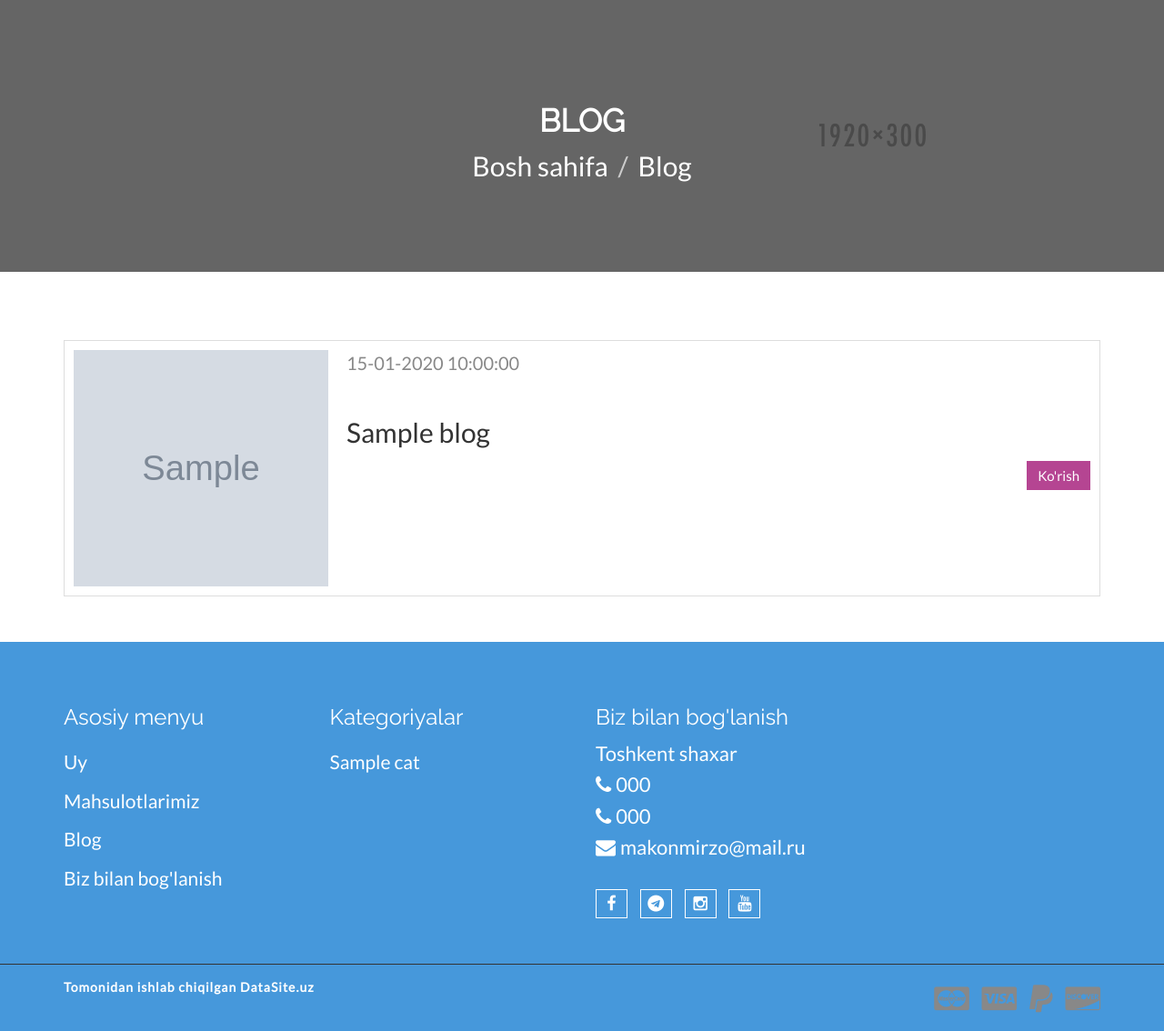
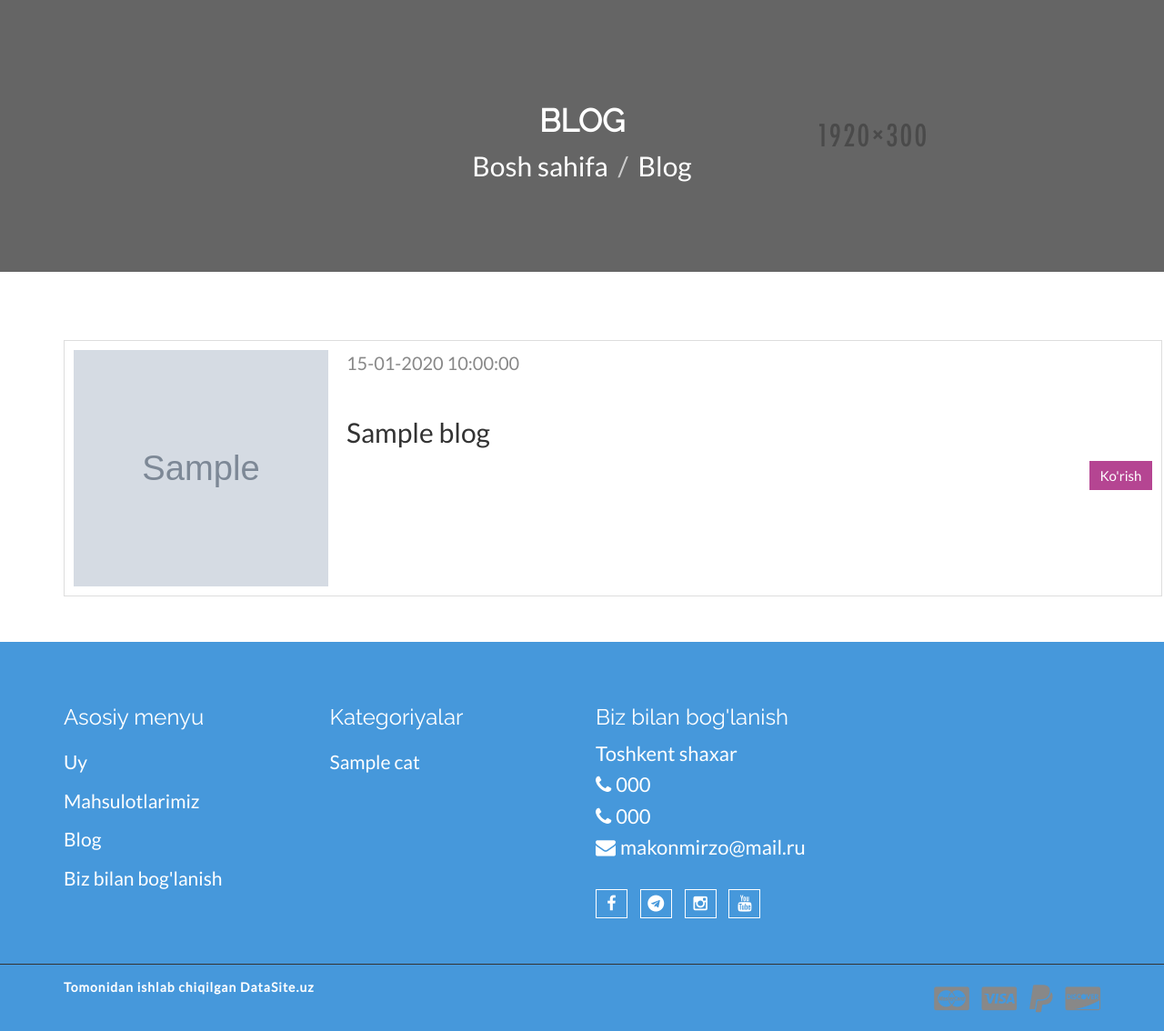
Before and after one commit to erkin7333/ortopedik-shop, a Django app: template template/main/blog.html in a window 1280 px wide; the page is wider, and only the part inside the window is pictured. Shown: the part 124-1258 px from the top of that part at 91% size. Run offline with Django 4.2, Linux system fonts and the light colour scheme; the template is opened without the code that fills it: most values are stand-ins (such as "Sample title", 1, 10 or a date in 2020); grey boxes marked "Sample" are stand-in pictures; some libraries are stand-ins or nearby versions.

Commit message:
Maxsulotlar razmeri o'zgardi

```diff
--- a/static/css/style.css
+++ b/static/css/style.css
@@ -2696,7 +2696,7 @@ img {
   display: inline;
   float: left;
   padding: 50px 0;
-  width: 100%;
+  width: 106%;
 }
 #aa-blog-archive .aa-blog-archive-area .aa-blog-content {
   display: inline;
```
